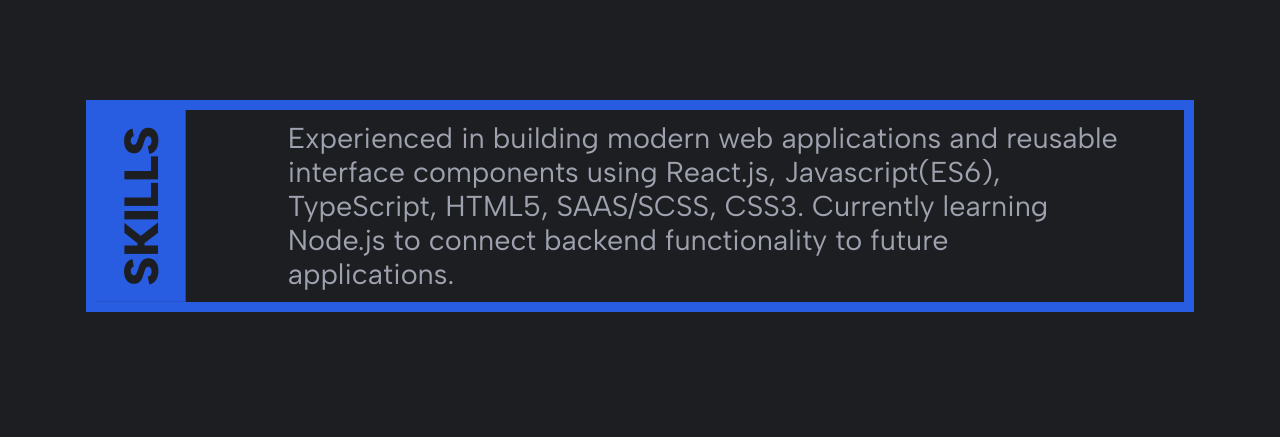
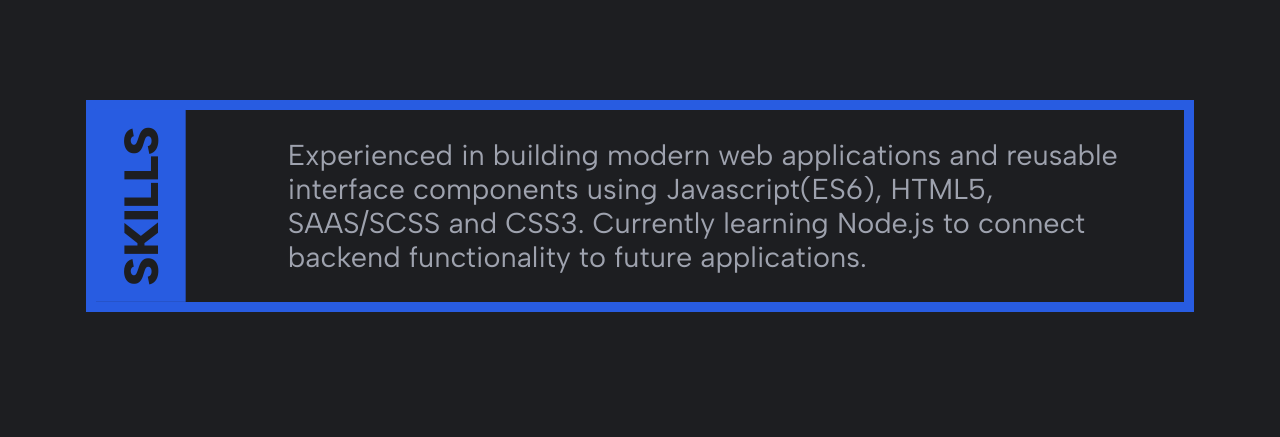
Before and after one commit to IHaveTheSourceCode/portfolio-site, a website built with Vite: page index.html in a window 1280 px wide. Shown: the part 1480-1917 px from the top of the page. Built offline with nearby package versions, Linux system fonts and the light colour scheme; a web font is replaced by a local one.

Commit message:
fixed body expanding it size above 100vw

```diff
--- a/index.html
+++ b/index.html
@@ -71,9 +71,9 @@
           <div class="skills-box">SKILLS</div>
           <div class="skills-description">
             Experienced in building modern web applications and reusable
-            interface components using React.js, Javascript(ES6), TypeScript,
-            HTML5, SAAS/SCSS, CSS3. Currently learning Node.js to connect
-            backend functionality to future applications.
+            interface components using Javascript(ES6), HTML5, SAAS/SCSS and
+            CSS3. Currently learning Node.js to connect backend functionality to
+            future applications.
           </div>
         </div>
         <div class="skills-display animation-small-fade-from-left">
--- a/style.css
+++ b/style.css
@@ -14,11 +14,18 @@
   --font-empathized: "Clash Display", sans-serif;
 }
 
+html,
+body {
+  overflow-x: hidden;
+}
+
 body {
   color: var(--clr-text-main);
   font-family: var(--font-main);
-  overflow-x: hidden;
   min-height: fit-content;
+  max-width: 100%;
+  background-color: red;
+  position: relative;
 }
 
 header {
```
